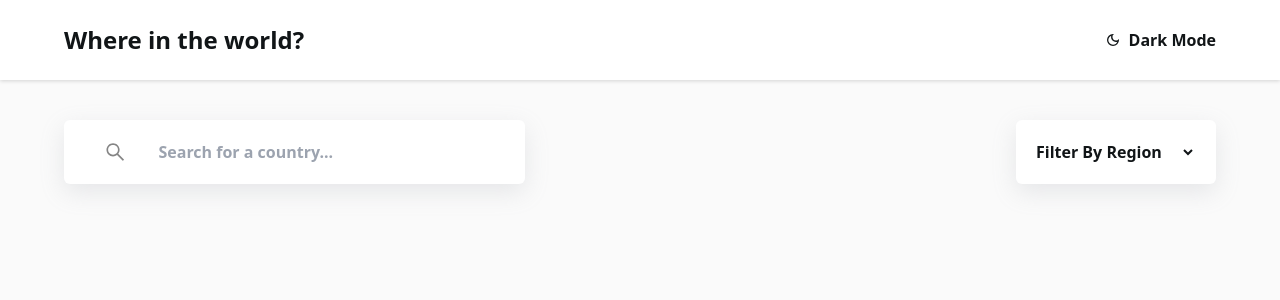
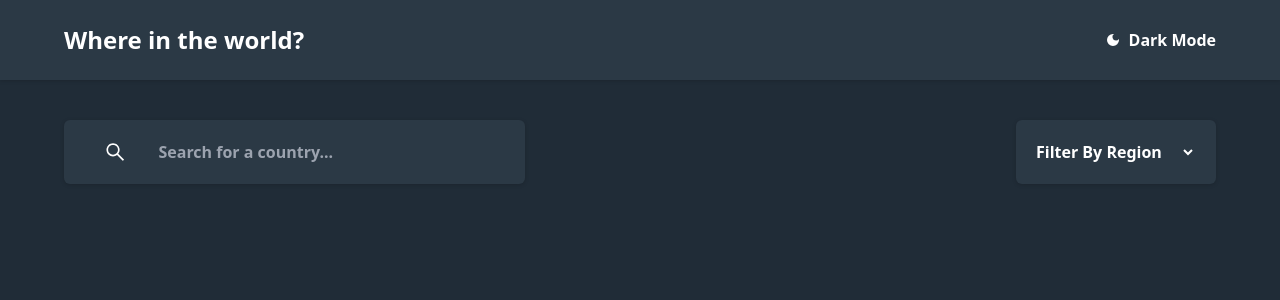
Before and after one commit to mjaumi/Frontend-Mentor---rest-countries-api-with-color-theme-switcher, a Next.js app: page / in a window 1280 px wide. Both pictures are taken after a click on the button "Dark Mode". Shown: the top 300 px of the page. Built offline with nearby package versions, Linux system fonts and the light colour scheme.

Commit message:
theme utilization with context API done

```diff
--- a/src/app/layout.tsx
+++ b/src/app/layout.tsx
@@ -2,6 +2,7 @@ import Header from '@/components/Header/Header'
 import './globals.css'
 import type { Metadata } from 'next'
 import { Nunito_Sans } from 'next/font/google'
+import ContextProvider  from '@/utils/ThemeContext'
 
 // initializing the fonts here
 const nunito_sans = Nunito_Sans({
@@ -24,10 +25,10 @@ export default function RootLayout({
 }) {
   return (
     <html lang="en" className={`${nunito_sans.variable}`}>
-      <body className='bg-REST-very-light-gray'>
+      <ContextProvider>
         <Header/>
         {children}
-      </body>
+      </ContextProvider>
     </html>
   )
 }
--- a/src/app/page.tsx
+++ b/src/app/page.tsx
@@ -1,11 +1,9 @@
-'use client'
-
 import SearchFilterBar from '@/components/SearchFilterBar/SearchFilterBar';
 
 export default function Home() {
   // rendering the home page here
   return (
-    <main className='w-[90%] mx-auto mt-10'>
+    <main className='bg-REST-very-light-gray dark:bg-REST-very-dark-blue pt-10 min-h-screen text-REST-very-dark-blue-text dark:text-white'>
       <SearchFilterBar/>
     </main>
   )
--- a/src/components/SearchFilterBar/SearchFilterBar.tsx
+++ b/src/components/SearchFilterBar/SearchFilterBar.tsx
@@ -1,3 +1,5 @@
+'use client'
+
 import React, { useState } from 'react';
 import { BiSolidChevronDown } from 'react-icons/bi';
 import { AiOutlineSearch } from 'react-icons/ai';
@@ -8,23 +10,22 @@ const SearchFilterBar = () => {
     const [filterValue, setFilterValue] = useState<string>('Filter by Region');
 
     // handler function to get region for filtering purpose
-    const filterByRegionHandler = (filterText: string) => {
+    const filterByRegionHandler = (filterText: string): void => {
         setFilterValue(filterText);
         setShowOptions(false);
     }
 
     // rendering search & filter bar section component here
     return (
-        <section className='flex justify-between'>
-            <div className='bg-white flex items-center py-5 px-10 rounded-md shadow-REST-input-shadow w-2/5'>
-                <AiOutlineSearch className='fill-REST-dark-gray h-6 w-6'/>
-                <input className='outline-none bg-transparent w-full pl-8 text-REST-dark-gray font-semibold' type='text' placeholder='Search for a country...'/>
+        <section className='w-[90%] mx-auto flex justify-between'>
+            <div className='bg-white dark:bg-REST-dark-blue flex items-center py-5 px-10 rounded-md shadow-REST-shadow w-2/5'>
+                <AiOutlineSearch className='fill-REST-dark-gray dark:fill-white h-6 w-6'/>
+                <input className='outline-none bg-transparent w-full pl-8 text-REST-dark-gray dark:text-white font-semibold' type='text' placeholder='Search for a country...'/>
             </div>
-            <div onClick={() => setShowOptions(!showOptions)} className='relative bg-white flex items-center justify-between py-5 px-5 rounded-md shadow-REST-input-shadow w-[200px] hover:cursor-pointer text-REST-very-dark-blue-text'>
+            <div onClick={() => setShowOptions(!showOptions)} className='relative bg-white dark:bg-REST-dark-blue flex items-center justify-between py-5 px-5 rounded-md shadow-REST-shadow w-[200px] hover:cursor-pointer'>
                 <p className='font-semibold capitalize'>{filterValue}</p>
-                {/* <input className='outline-none bg-transparent font-semibold hover:cursor-pointer' type='text' defaultValue='Filter by Region' disabled/> */}
                 <BiSolidChevronDown className={`${showOptions && 'rotate-180'} duration-300`}/>
-                <div className={`absolute top-full left-0 capitalize bg-white w-full rounded-md shadow-REST-shadow mt-1 p-4 font-semibold origin-top ${showOptions ? 'scale-y-100' : 'scale-y-0'} duration-300`}>
+                <div className={`absolute top-full left-0 capitalize bg-white dark:bg-REST-dark-blue w-full rounded-md shadow-REST-shadow mt-1 p-4 font-semibold origin-top ${showOptions ? 'scale-y-100' : 'scale-y-0'} duration-300`}>
                     <p onClick={() => filterByRegionHandler('africa')} className='hover:cursor-pointer hover:opacity-50 duration-300'>africa</p>
                     <p onClick={() => filterByRegionHandler('america')} className='mt-1 hover:cursor-pointer hover:opacity-50 duration-300'>america</p>
                     <p onClick={() => filterByRegionHandler('asia')} className='mt-1 hover:cursor-pointer hover:opacity-50 duration-300'>asia</p>
--- a/src/components/header/Header.tsx
+++ b/src/components/header/Header.tsx
@@ -1,15 +1,30 @@
-import React from 'react';
+'use client'
+
+import { ThemeContext } from '@/utils/ThemeContext';
+import React, { useContext } from 'react';
 import { MdOutlineDarkMode, MdDarkMode } from 'react-icons/md';
 
 const Header = () => {
+    // integration of react hooks here
+    const theme = useContext(ThemeContext);
+
+    // handler function to toggle between dark & light theme
+    const toggleThemeHandler = (themeText: string) : void => {
+        theme?.setTheme(themeText);
+    }
 
     // rendering the header component here
     return (
-        <header className='bg-white h-20 shadow-REST-shadow'>
-            <div className='w-[90%] h-full flex justify-between items-center mx-auto text-REST-very-dark-blue-text'>
+        <header className='sticky top-0 bg-white dark:bg-REST-dark-blue h-20 shadow-REST-shadow'>
+            <div className='w-[90%] h-full flex justify-between items-center mx-auto text-REST-very-dark-blue-text dark:text-white'>
                 <h1 className='text-2xl font-extrabold'>Where in the world?</h1>
-                <button className='flex items-center hover:opacity-70 duration-300 font-semibold'>
-                    <MdOutlineDarkMode className='mr-2'/>
+                <button onClick={() => theme?.theme === 'light' ? toggleThemeHandler('dark') : toggleThemeHandler('light')} className='flex items-center hover:opacity-70 duration-300 font-semibold'>
+                    {
+                        theme?.theme === 'dark' ?
+                        <MdDarkMode className='mr-2'/>
+                        :
+                        <MdOutlineDarkMode className='mr-2'/>
+                    }
                     Dark Mode
                 </button>
             </div>
--- /dev/null
+++ b/src/utils/ThemeContext.tsx
@@ -0,0 +1,27 @@
+'use client'
+
+import React, { createContext, useState } from 'react';
+
+interface IThemeObj {
+  theme: string,
+  setTheme: (theme: string) => void,
+}
+
+// creating and exporting theme context for toggling dark and light mode
+export const ThemeContext = createContext<IThemeObj | null>(null);
+
+const ThemeProvider = ({children}: {children: React.ReactNode}) => {
+  // integration of react hooks here
+  const [theme, setTheme] = useState<string>('light');
+
+  // creating the context provider here
+  return (
+    <ThemeContext.Provider value={{theme, setTheme}}>
+      <body className={`${theme === 'dark' && 'dark'}`}>
+        {children}
+      </body>
+    </ThemeContext.Provider>
+  );
+};
+
+export default ThemeProvider;
--- a/tailwind.config.ts
+++ b/tailwind.config.ts
@@ -1,6 +1,7 @@
 import type { Config } from "tailwindcss";
 
 const config: Config = {
+  darkMode: "class",
   content: [
     "./src/pages/**/*.{js,ts,jsx,tsx,mdx}",
     "./src/components/**/*.{js,ts,jsx,tsx,mdx}",
```
